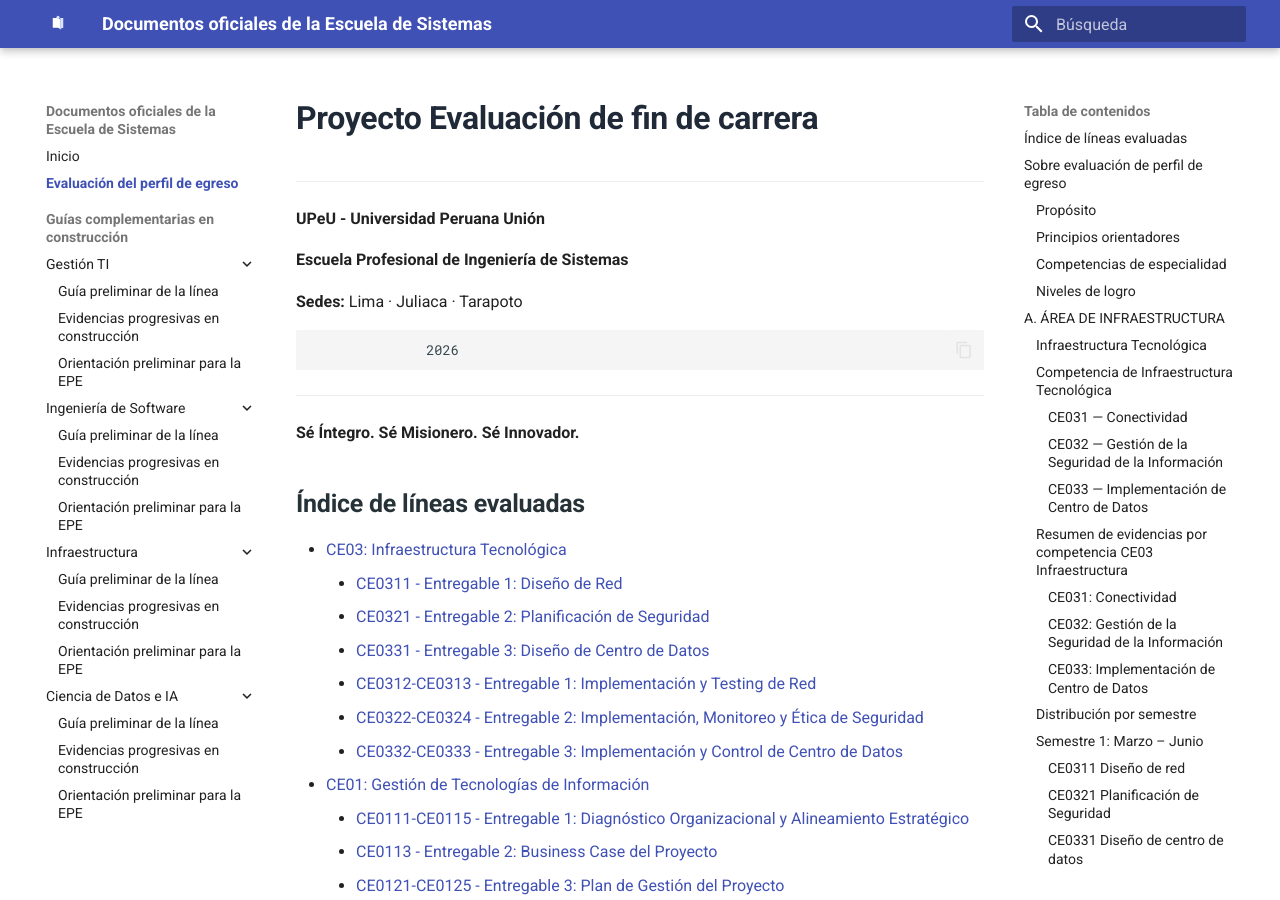
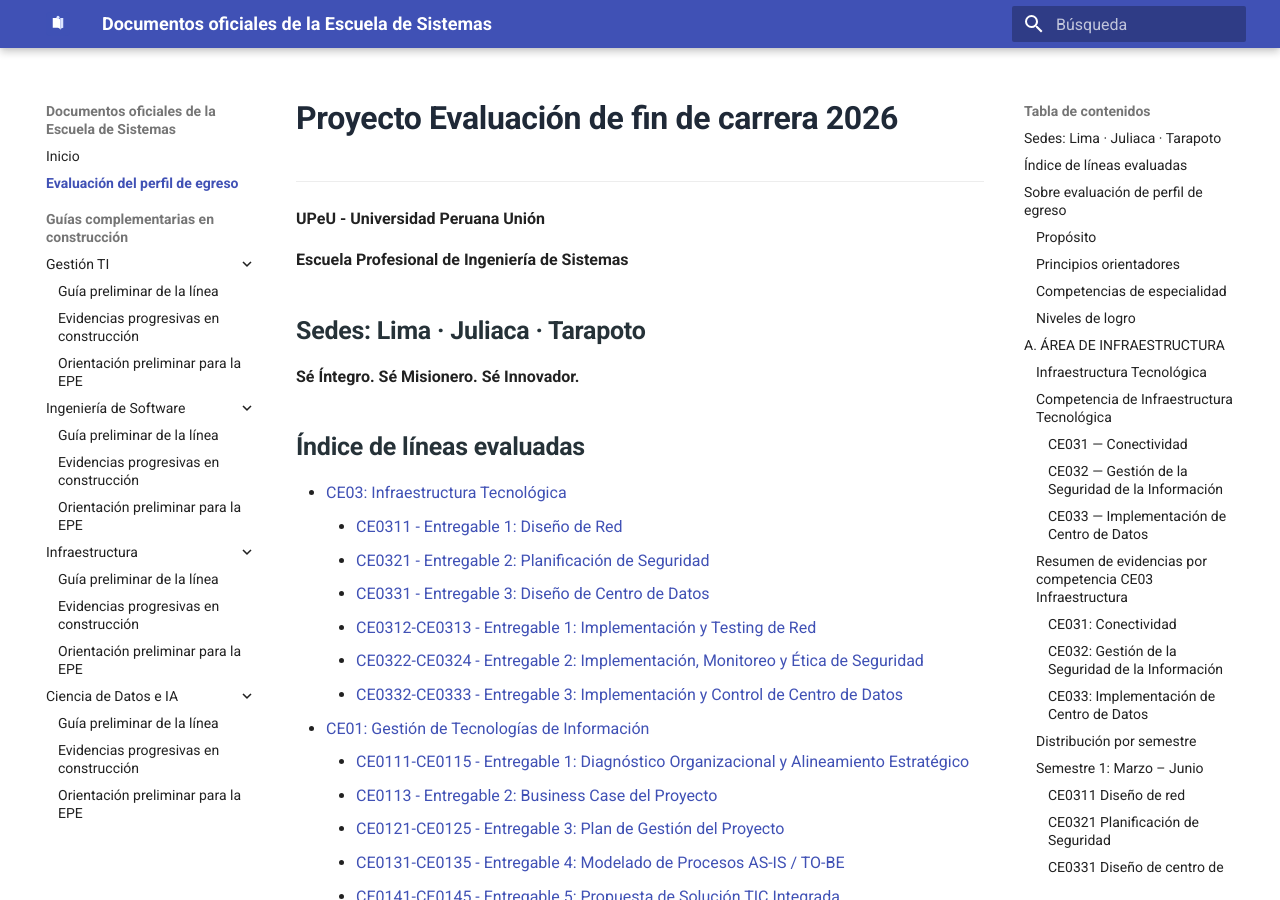
Before and after one commit to upeuoficial/planb, an MkDocs documentation site: the page built from docs/transcripcion.md, in a window 1280 px wide and 900 px high. Built offline with MkDocs 1.6.1 and Material for MkDocs 9.7.7, drawn with Linux system fonts in a browser that asks for light colours; some of the changed lines change nothing that is shown.

Commit message:
first commit

```diff
--- a/docs/transcripcion.md
+++ b/docs/transcripcion.md
@@ -1,4 +1,4 @@
-# Proyecto Evaluación de fin de carrera
+# Proyecto Evaluación de fin de carrera 2026
 
 ---
 
@@ -7,10 +7,6 @@
 **Escuela Profesional de Ingeniería de Sistemas**
 
 **Sedes:** Lima · Juliaca · Tarapoto
-
-
-                  2026
-
 ---
 
 **Sé Íntegro. Sé Misionero. Sé Innovador.**
```
